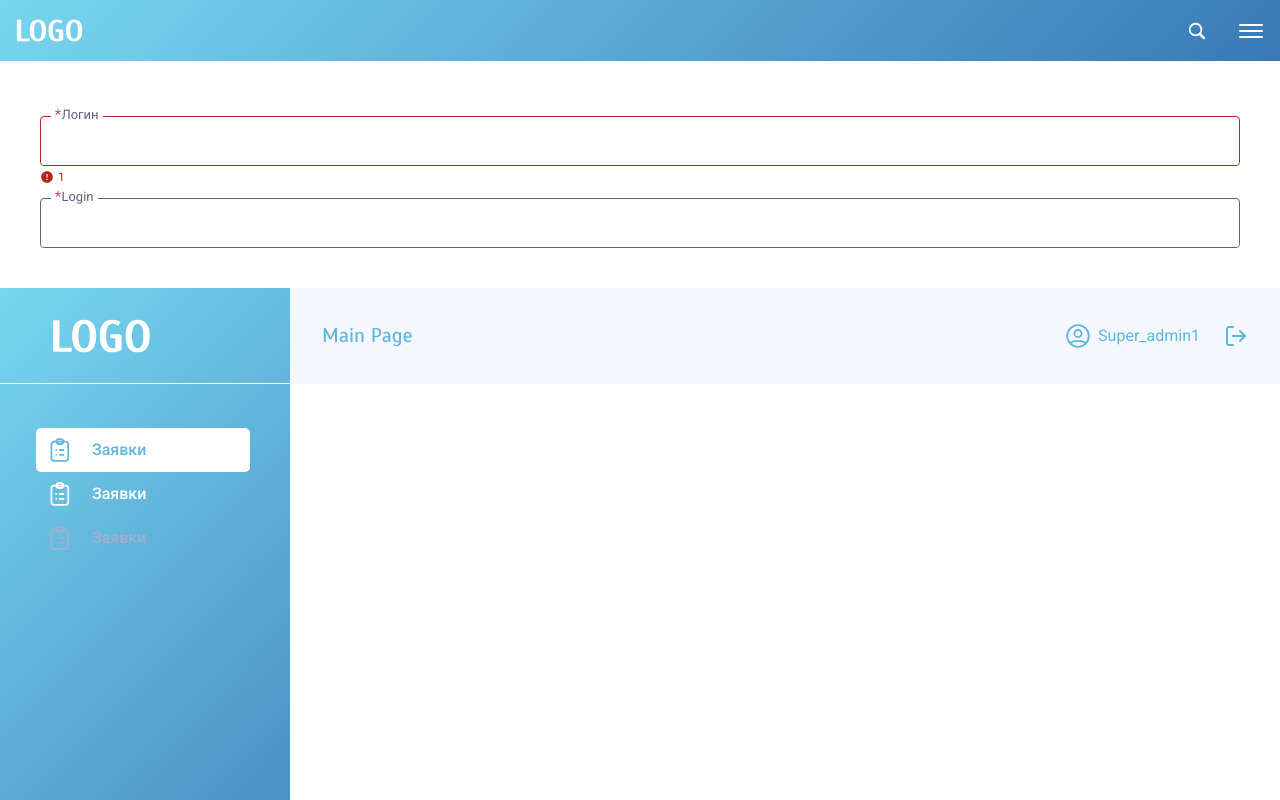
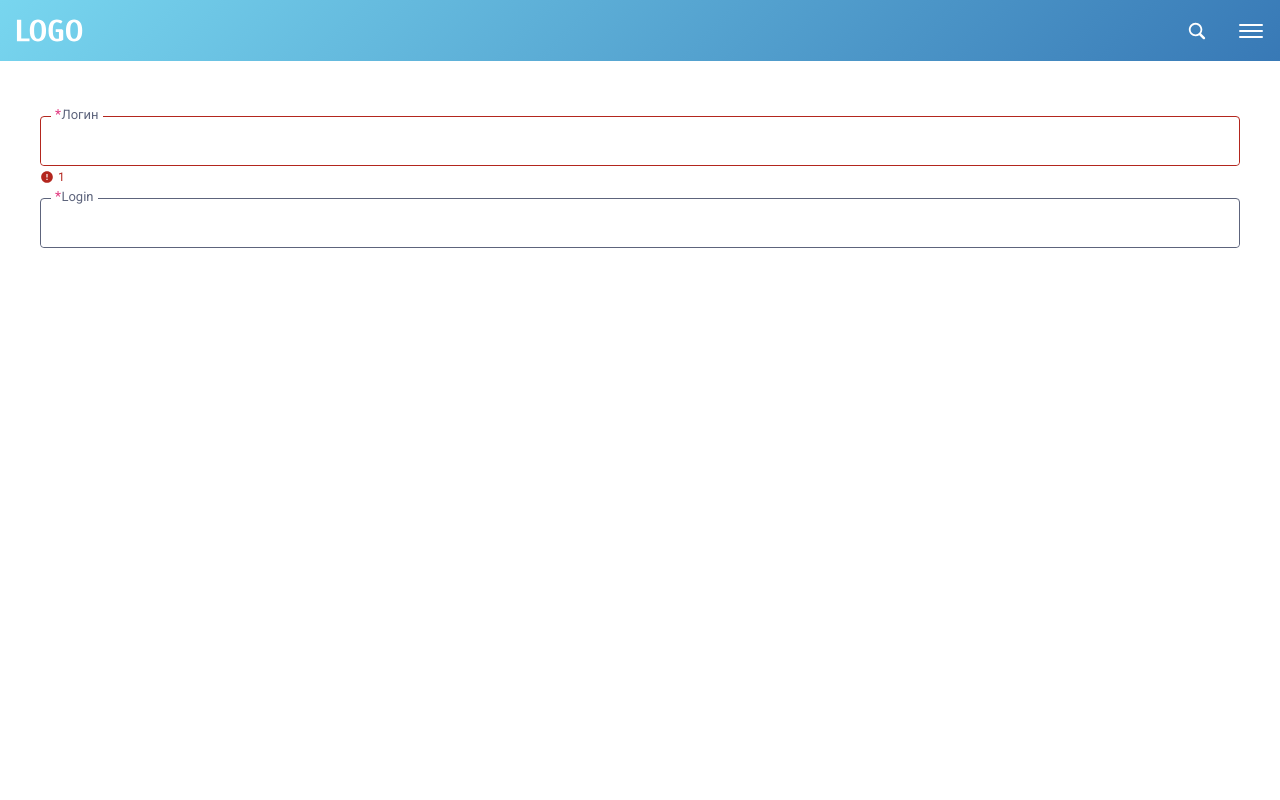
Before and after one commit to it-volunteers-ukraine/ChariERP, a Next.js app in the folder client/: page / in a window 1280 px wide. Shown: the top 800 px of the page. Built offline with nearby package versions, Linux system fonts and the light colour scheme.

Commit message:
delete dashboard from main page

```diff
--- a/client/pages/index.tsx
+++ b/client/pages/index.tsx
@@ -1,4 +1,4 @@
-import { DashboardAside, DashboardHeader, Header, Input } from '@/components';
+import { Header, Input } from '@/components';
 
 export default function Home() {
   return (
@@ -8,14 +8,6 @@ export default function Home() {
         <Input label="Логин" error="1" />
         <Input label="Login" error="" />
       </div>
-
-      <div className="flex h-dvh">
-        <DashboardAside />
-        <div className="flex flex-col w-[calc(100vw-290px)]">
-          <DashboardHeader />
-          <div className="w-full h-full overflow-y-auto"></div>
-        </div>
-      </div>
     </>
   );
 }
```
